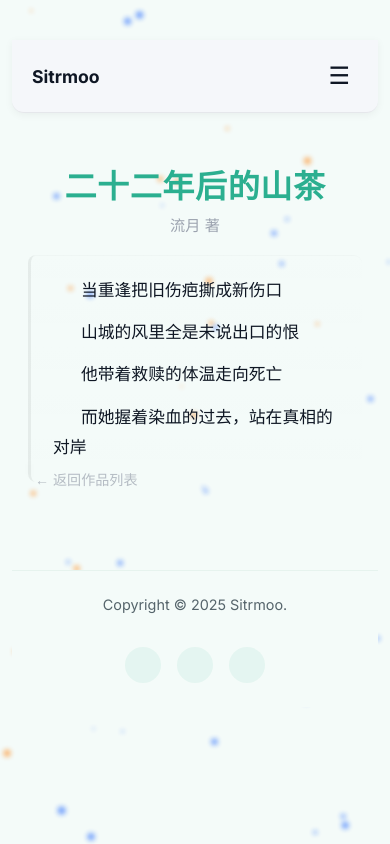
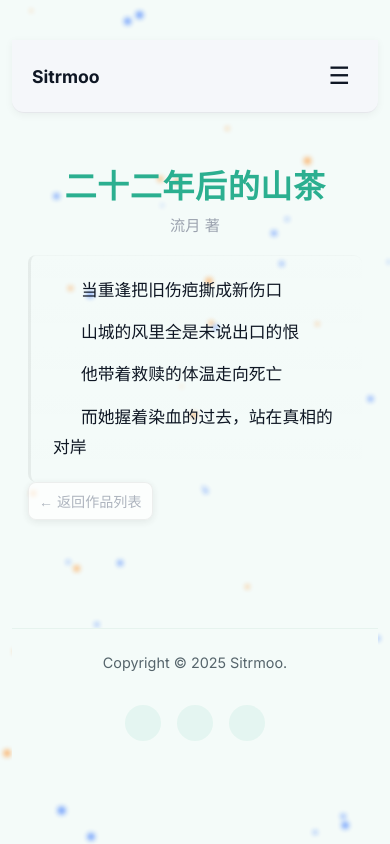
Before and after one commit to Sitrmoo/sitrmoo.com, a Next.js app: page /works/camellia in a window 390 px wide. Built offline with nearby package versions, Linux system fonts and the light colour scheme.

Commit message:
style:优化样式

```diff
--- a/src/app/globals.css
+++ b/src/app/globals.css
@@ -54,6 +54,7 @@
   z-index: 1; /* 确保内容在粒子上方 */
 }
 
+
 /* 主内容区域样式 */
 .main-content {
   padding: 60px 0;
@@ -94,6 +95,18 @@ a:focus-visible {
   cursor: pointer;
   border: none;
   font-size: 1rem;
+}
+
+/* 按钮轮廓样式 - 与链接保持一致 */
+button:focus {
+  outline: none;
+  box-shadow: none;
+}
+
+button:focus-visible {
+  outline: none;
+  box-shadow: 0 0 0 4px rgba(43,175,144,0.12);
+  border-radius: 4px;
 }
 
 .btn-primary {
@@ -231,6 +244,18 @@ a:focus-visible {
   /* 隐藏桌面端菜单 */
   .navbar-menu {
     display: none;
+  }
+
+  /* 移动端按钮轮廓样式 */
+  button:focus {
+    outline: none;
+    box-shadow: none;
+  }
+
+  button:focus-visible {
+    outline: none;
+    box-shadow: 0 0 0 4px rgba(43,175,144,0.12);
+    border-radius: 4px;
   }
 }
 
@@ -975,40 +1000,52 @@ body.menu-open {
 
 /* 保持动画行为一致（不基于用户偏好），首页会单独有淡入 */
 
-/* 辅助：靠边的返回作品列表按钮（不显眼，可复用在每个作品页） */
+/* 辅助：返回作品列表按钮（在页面内容区域内居左显示） */
 .back-to-works {
-  position: fixed;
-  left: 12px;
-  top: 50%;
-  transform: translateY(-50%);
-  padding: 8px 10px;
+  display: inline-block;
+  padding: 8px 12px;
   font-size: 0.92rem;
   color: var(--muted, #9CA3AF);
-  background: rgba(255,255,255,0.02);
+  background: rgba(255,255,255,0.85);
   border-radius: 8px;
-  border: 1px solid rgba(255,255,255,0.04);
+  border: 1px solid rgba(0,0,0,0.08);
   text-decoration: none;
-  opacity: 0.72;
+  opacity: 0.8;
   transition: opacity 160ms ease, transform 160ms ease;
-  z-index: 80;
-  backdrop-filter: blur(4px);
+  backdrop-filter: blur(8px);
+  box-shadow: 0 2px 8px rgba(0,0,0,0.1);
+  min-width: 120px;
+  margin-bottom: 20px;
 }
 
 .back-to-works:hover,
 .back-to-works:focus {
   opacity: 1;
-  transform: translateY(-50%) translateX(6px);
+  transform: translateX(6px);
   outline: none;
+}
+
+.back-to-works:focus-visible {
+  outline: none;
+  box-shadow: 0 0 0 4px rgba(43,175,144,0.12);
+  border-radius: 8px;
 }
 
 @media (max-width: 640px) {
   .back-to-works {
-    left: 12px;
-    top: auto;
-    bottom: 12px;
-    transform: none;
     padding: 8px 10px;
     font-size: 0.88rem;
+  }
+
+  .back-to-works:focus {
+    outline: none;
+    box-shadow: none;
+  }
+
+  .back-to-works:focus-visible {
+    outline: none;
+    box-shadow: 0 0 0 4px rgba(43,175,144,0.12);
+    border-radius: 8px;
   }
 }
 
```
